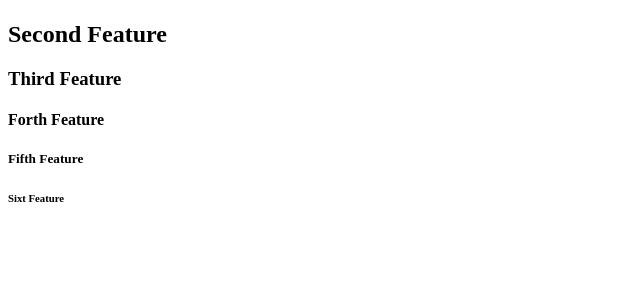
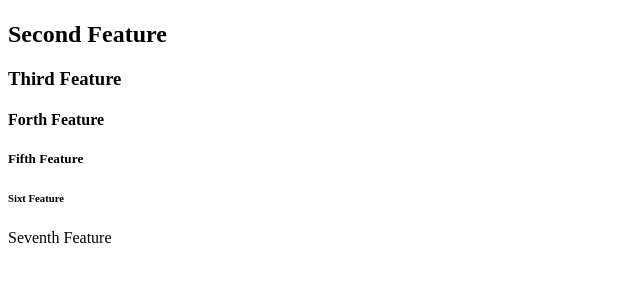
Before and after one commit to vladbogdan10/git-flow-demo, a website: page index.html in a window 1280 px wide. Shown: the part 59-340 px from the top of the page, without its empty margins (0-640 px from the left). Drawn offline with Linux system fonts and the light colour scheme.

Commit message:
seventh feature

```diff
--- a/index.html
+++ b/index.html
@@ -13,5 +13,6 @@
     <h4>Forth Feature</h4>
     <h5>Fifth Feature</h5>
     <h6>Sixt Feature</h6>
+    <p>Seventh Feature</p>
 </body>
 </html>
```
